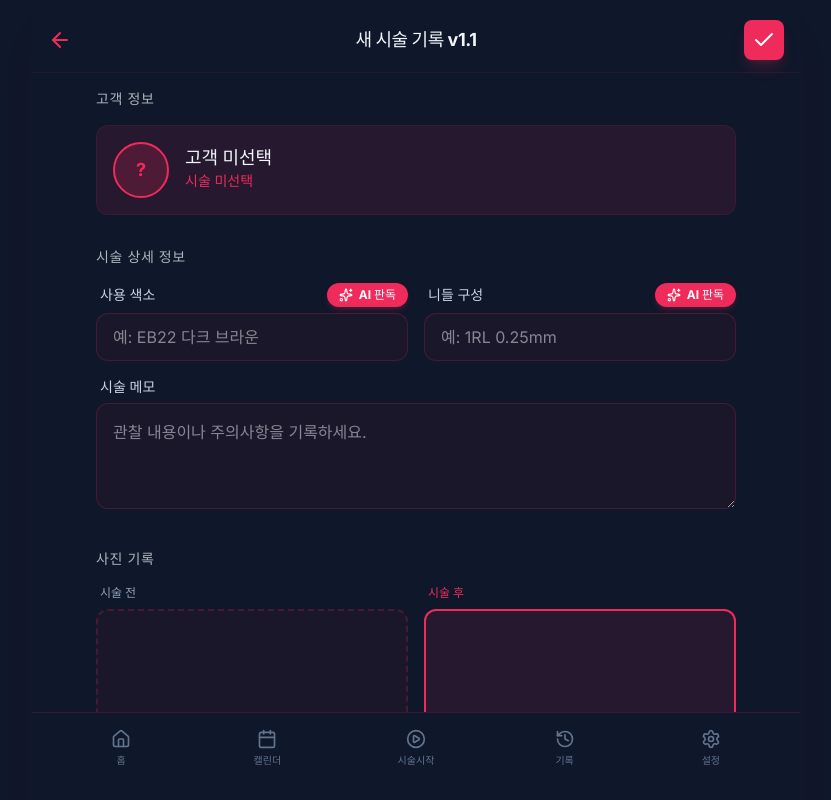
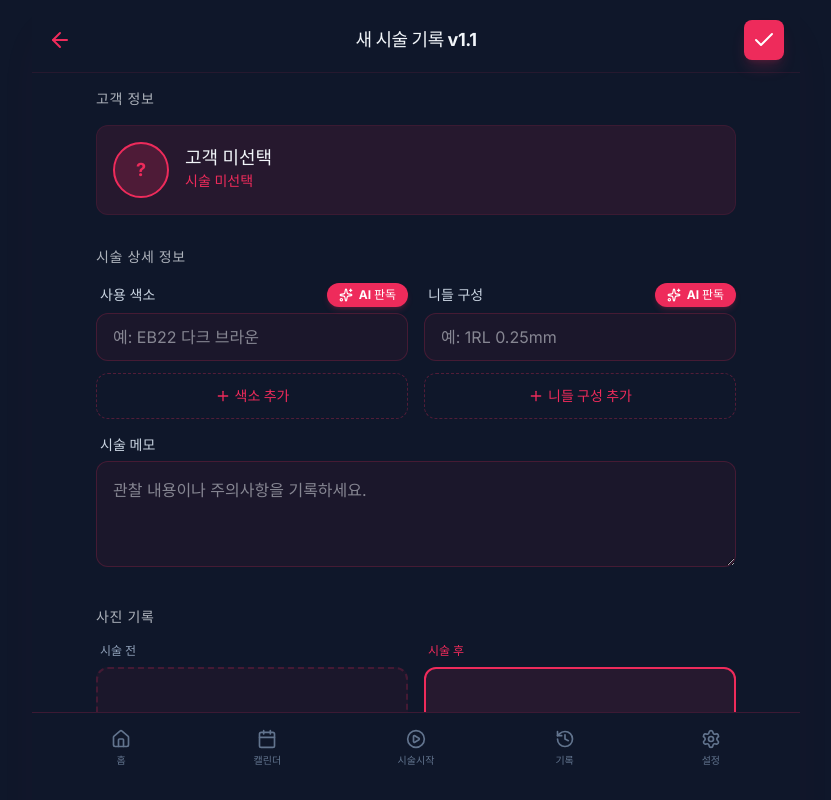
Before and after one commit to kyosicho/blackroom-v4, a React (Vite) app: page /record-ai_scan in a window 1280 px wide. Shown: the top 800 px of the page, without its empty margins (224-1055 px from the left). Built offline with nearby package versions, Linux system fonts and the light colour scheme; no server answers; the database is empty.

Commit message:
feat(ai): 복수 재료(색소, 니들) 동적 입력 UI 지원 및 줄바꿈 데이터 병합 (v1.1.5)

```diff
--- a/src/context/RecordContext.tsx
+++ b/src/context/RecordContext.tsx
@@ -268,11 +268,23 @@ export const RecordProvider: React.FC<{ children: ReactNode }> = ({ children })
   const setAIScanResult = useCallback((result: AIScanResult) => {
     setCurrentDraft((prev) => {
       if (!prev) return prev;
+
+      const newPigment = [result.pigmentBrand, result.pigmentColor].filter(Boolean).filter(s => s !== '-').join(' ').trim();
+      const newNeedle = [result.needleType, result.needleSize].filter(Boolean).filter(s => s !== '-').join(' ').trim();
+
+      const mergedPigment = prev.pigment
+        ? (newPigment ? `${prev.pigment}\n${newPigment}` : prev.pigment)
+        : newPigment;
+
+      const mergedNeedle = prev.needle
+        ? (newNeedle ? `${prev.needle}\n${newNeedle}` : prev.needle)
+        : newNeedle;
+
       return {
         ...prev,
         aiScanResult: result,
-        pigment: `${result.pigmentBrand} ${result.pigmentColor}`.trim(),
-        needle: `${result.needleType} ${result.needleSize}`.trim()
+        pigment: mergedPigment,
+        needle: mergedNeedle
       };
     });
   }, []);
--- a/src/pages/RecordAIScan.tsx
+++ b/src/pages/RecordAIScan.tsx
@@ -16,9 +16,12 @@ const RecordAIScan: React.FC = () => {
   const beforeImageRef = useRef<HTMLInputElement>(null);
   const afterImageRef = useRef<HTMLInputElement>(null);
   const additionalImageRef = useRef<HTMLInputElement>(null);
+  const initPigments = currentDraft?.pigment ? currentDraft.pigment.split('\n').filter(Boolean) : [];
+  const [pigments, setPigments] = useState<string[]>(initPigments.length > 0 ? initPigments : ['']);
 
-  const [pigment, setPigment] = useState(currentDraft?.pigment || '');
-  const [needle, setNeedle] = useState(currentDraft?.needle || '');
+  const initNeedles = currentDraft?.needle ? currentDraft.needle.split('\n').filter(Boolean) : [];
+  const [needles, setNeedles] = useState<string[]>(initNeedles.length > 0 ? initNeedles : ['']);
+
   const [notes, setNotes] = useState(currentDraft?.notes || '');
   const [beforeImage, setBeforeImage] = useState<string | undefined>(currentDraft?.beforeImage);
   const [afterImage, setAfterImage] = useState<string | undefined>(currentDraft?.afterImage);
@@ -31,8 +34,14 @@ const RecordAIScan: React.FC = () => {
     console.log("RecordAIScan v1.1 loaded");
 
     if (currentDraft) {
-      if (!pigment && currentDraft.pigment) setPigment(currentDraft.pigment);
-      if (!needle && currentDraft.needle) setNeedle(currentDraft.needle);
+      if (pigments[0] === '' && pigments.length === 1 && currentDraft.pigment) {
+        const p = currentDraft.pigment.split('\n').filter(Boolean);
+        if (p.length > 0) setPigments(p);
+      }
+      if (needles[0] === '' && needles.length === 1 && currentDraft.needle) {
+        const n = currentDraft.needle.split('\n').filter(Boolean);
+        if (n.length > 0) setNeedles(n);
+      }
       if (!notes && currentDraft.notes) setNotes(currentDraft.notes);
       if (!beforeImage && currentDraft.beforeImage) setBeforeImage(currentDraft.beforeImage);
       if (!afterImage && currentDraft.afterImage) setAfterImage(currentDraft.afterImage);
@@ -93,8 +102,8 @@ const RecordAIScan: React.FC = () => {
   const handleSave = async () => {
     try {
       const finalData = {
-        pigment: pigment || '',
-        needle: needle || '',
+        pigment: pigments.filter(p => p.trim() !== '').join('\n'),
+        needle: needles.filter(n => n.trim() !== '').join('\n'),
         notes: notes || '',
         beforeImage,
         afterImage,
@@ -119,8 +128,8 @@ const RecordAIScan: React.FC = () => {
 
   const handleQuickSave = async () => {
     const finalData = {
-      pigment,
-      needle,
+      pigment: pigments.filter(p => p.trim() !== '').join('\n'),
+      needle: needles.filter(n => n.trim() !== '').join('\n'),
       notes,
       beforeImage,
       afterImage,
@@ -198,13 +207,37 @@ const RecordAIScan: React.FC = () => {
                   <span className="text-xs font-bold uppercase pointer-events-none">AI 판독</span>
                 </label>
               </div>
+              <div className="flex flex-col gap-2">
+                {pigments.map((p, index) => (
+                  <div key={`pigment-${index}`} className="flex items-center gap-2">
                     <input
                       className="block w-full rounded-xl border border-slate-200 dark:border-primary/20 bg-white dark:bg-primary/5 text-slate-900 dark:text-slate-100 focus:ring-primary focus:border-primary h-12 px-4 outline-none transition-all"
-                value={pigment}
-                onChange={(e) => setPigment(e.target.value)}
+                      value={p}
+                      onChange={(e) => {
+                        const newPigments = [...pigments];
+                        newPigments[index] = e.target.value;
+                        setPigments(newPigments);
+                      }}
                       placeholder={`예: EB22 다크 브라운`}
                       type="text"
                     />
+                    {pigments.length > 1 && (
+                      <button
+                        onClick={() => setPigments(pigments.filter((_, i) => i !== index))}
+                        className="p-3 text-slate-400 hover:text-red-500 bg-slate-100 dark:bg-white/5 rounded-xl hover:bg-slate-200 dark:hover:bg-white/10 transition-colors shrink-0"
+                      >
+                        <X className="size-5" />
+                      </button>
+                    )}
+                  </div>
+                ))}
+                <button
+                  onClick={() => setPigments([...pigments, ''])}
+                  className="flex items-center justify-center gap-1 w-full py-3 border border-dashed border-primary/30 text-primary rounded-xl hover:bg-primary/5 transition-colors text-sm font-bold mt-1"
+                >
+                  <Plus className="size-4" /> 색소 추가
+                </button>
+              </div>
             </div>
             <div className="flex flex-col">
               <div className="flex items-center justify-between mb-1.5 ml-1">
@@ -217,13 +250,37 @@ const RecordAIScan: React.FC = () => {
                   <span className="text-xs font-bold uppercase pointer-events-none">AI 판독</span>
                 </label>
               </div>
+              <div className="flex flex-col gap-2">
+                {needles.map((n, index) => (
+                  <div key={`needle-${index}`} className="flex items-center gap-2">
                     <input
                       className="block w-full rounded-xl border border-slate-200 dark:border-primary/20 bg-white dark:bg-primary/5 text-slate-900 dark:text-slate-100 focus:ring-primary focus:border-primary h-12 px-4 outline-none transition-all"
-                value={needle}
-                onChange={(e) => setNeedle(e.target.value)}
+                      value={n}
+                      onChange={(e) => {
+                        const newNeedles = [...needles];
+                        newNeedles[index] = e.target.value;
+                        setNeedles(newNeedles);
+                      }}
                       placeholder="예: 1RL 0.25mm"
                       type="text"
                     />
+                    {needles.length > 1 && (
+                      <button
+                        onClick={() => setNeedles(needles.filter((_, i) => i !== index))}
+                        className="p-3 text-slate-400 hover:text-red-500 bg-slate-100 dark:bg-white/5 rounded-xl hover:bg-slate-200 dark:hover:bg-white/10 transition-colors shrink-0"
+                      >
+                        <X className="size-5" />
+                      </button>
+                    )}
+                  </div>
+                ))}
+                <button
+                  onClick={() => setNeedles([...needles, ''])}
+                  className="flex items-center justify-center gap-1 w-full py-3 border border-dashed border-primary/30 text-primary rounded-xl hover:bg-primary/5 transition-colors text-sm font-bold mt-1"
+                >
+                  <Plus className="size-4" /> 니들 구성 추가
+                </button>
+              </div>
             </div>
             <div className="flex flex-col md:col-span-2">
               <span className="text-slate-700 dark:text-slate-300 text-sm font-medium mb-1.5 ml-1">{labels.procedure} 메모</span>
--- a/src/pages/RecordDetail.tsx
+++ b/src/pages/RecordDetail.tsx
@@ -149,11 +149,11 @@ const RecordDetail: React.FC = () => {
           <div className="grid grid-cols-2 gap-3">
             <div className="bg-slate-50 dark:bg-primary/5 border border-slate-200 dark:border-primary/20 p-4 rounded-2xl">
               <p className="text-[10px] font-bold text-slate-400 uppercase mb-1">사용 {labels.pigment}</p>
-              <p className="font-bold text-sm">{record.pigment || '미입력'}</p>
+              <p className="font-bold text-sm whitespace-pre-wrap leading-relaxed">{record.pigment || '미입력'}</p>
             </div>
             <div className="bg-slate-50 dark:bg-primary/5 border border-slate-200 dark:border-primary/20 p-4 rounded-2xl">
               <p className="text-[10px] font-bold text-slate-400 uppercase mb-1">니들 구성</p>
-              <p className="font-bold text-sm">{record.needle || '미입력'}</p>
+              <p className="font-bold text-sm whitespace-pre-wrap leading-relaxed">{record.needle || '미입력'}</p>
             </div>
           </div>
           <div className="bg-slate-50 dark:bg-primary/5 border border-slate-200 dark:border-primary/20 p-4 rounded-2xl">
```
Lines whose indentation alone changed are shown as unchanged.
